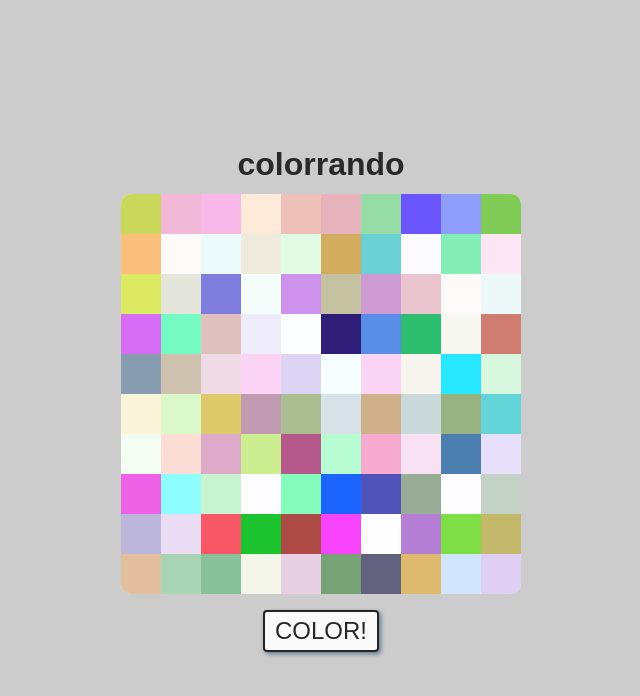
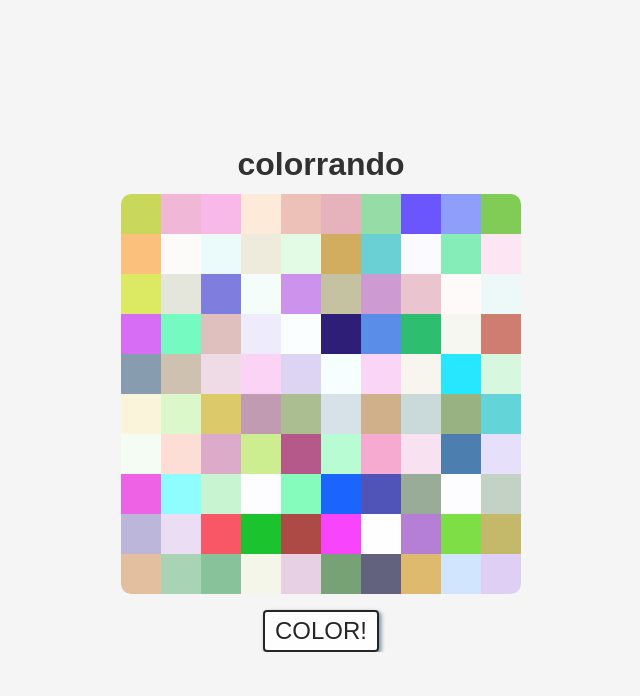
Before and after one commit to galustoff/colorrando, a Vue app: page / in a window 1280 px wide. Shown: the top 696 px of the page, without its empty margins (319-959 px from the left). Built offline with nearby package versions, Linux system fonts and the light colour scheme.

Commit message:
set overlay alpha to 0.04

```diff
--- a/src/App.vue
+++ b/src/App.vue
@@ -19,7 +19,7 @@ export default {
 
 <style>
 .app-container {
-  background-color: rgba(0, 0, 0, 0.2);
+  background-color: rgba(0, 0, 0, 0.04);
   height: 100vh;
   display: flex;
   flex-direction: column;
--- a/src/AppMain.vue
+++ b/src/AppMain.vue
@@ -1,6 +1,6 @@
 <template>
   <main class="app-main">
-    <div></div>
+    <app-color-set :picked-color="pickedColor"></app-color-set>
     <app-color-randomizer @pick-color="pickColor"></app-color-randomizer>
     <app-color-set :picked-color="pickedColor"></app-color-set>
   </main>
@@ -34,5 +34,6 @@ export default {
   display: flex;
   justify-content: space-evenly;
   align-items: center;
+  overflow-y: hidden;
 }
 </style>
```
